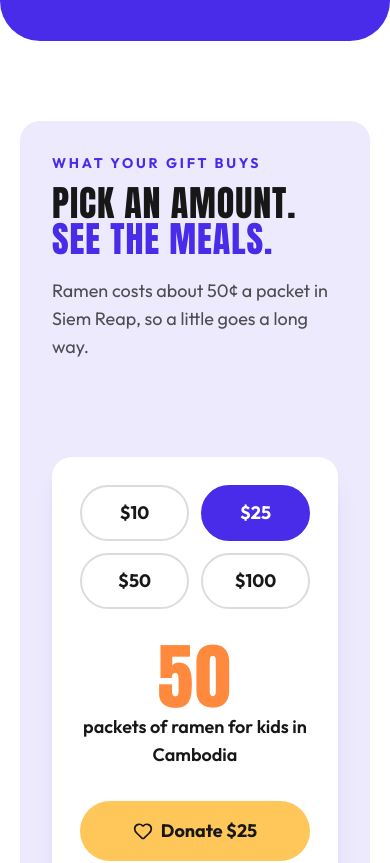
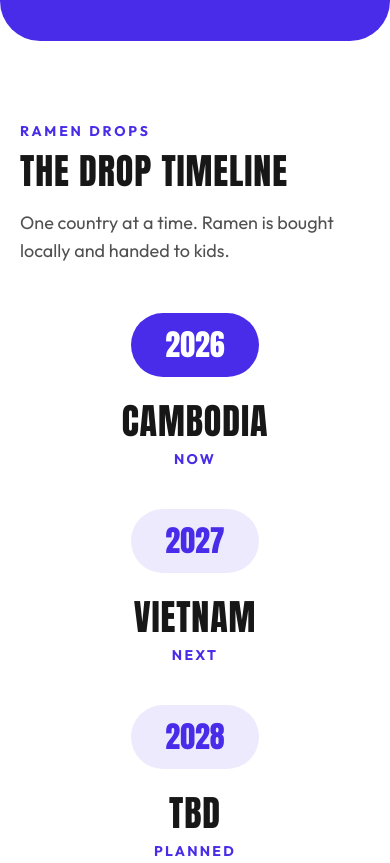
Before and after one commit to iampiotr/ramenrun, a React (Vite) app: page / in a window 390 px wide. Shown: the part 4201-5064 px from the top of the page. Built offline with nearby package versions, Linux system fonts and the light colour scheme.

Commit message:
Add the ramen drop timeline for 2026 through 2028.

```diff
--- a/src/App.tsx
+++ b/src/App.tsx
@@ -1,5 +1,6 @@
 import { Bio } from './components/Bio'
 import { Cause } from './components/Cause'
+import { Drops } from './components/Drops'
 import { Faq } from './components/Faq'
 import { FieldNotes } from './components/FieldNotes'
 import { FinalCta } from './components/FinalCta'
@@ -26,6 +27,7 @@ export default function App() {
         <ImpactStats />
         <Cause />
         <HowItWorks />
+        <Drops />
         <GiftCalculator />
         <Bio />
         <Gallery />
--- /dev/null
+++ b/src/components/Drops.tsx
@@ -0,0 +1,31 @@
+import { Section, SectionHeading } from './Section'
+import { drops } from '../content'
+
+export function Drops() {
+  return (
+    <Section id="drops">
+      <SectionHeading eyebrow={drops.eyebrow} title={drops.title} intro={drops.intro} />
+      <ol className="relative grid gap-10 md:grid-cols-3 md:gap-8">
+        <span
+          aria-hidden
+          className="absolute top-8 right-[16%] left-[16%] hidden h-1 rounded-full bg-brand/20 md:block"
+        />
+        {drops.stops.map((stop, index) => (
+          <li key={stop.year} className="relative text-center">
+            <div
+              className={`relative z-10 mx-auto inline-flex h-16 min-w-32 items-center justify-center rounded-full px-6 font-display text-3xl ${
+                index === 0 ? 'bg-brand text-white' : 'bg-lilac text-brand'
+              }`}
+            >
+              {stop.year}
+            </div>
+            <h3 className="mt-6 text-4xl">{stop.place}</h3>
+            <p className="mt-2 text-sm font-bold tracking-[0.16em] text-brand uppercase">
+              {stop.status}
+            </p>
+          </li>
+        ))}
+      </ol>
+    </Section>
+  )
+}
--- a/src/content.ts
+++ b/src/content.ts
@@ -10,6 +10,7 @@ export const site = {
 export const nav = [
   { label: 'The Cause', href: '#cause' },
   { label: 'How It Works', href: '#how' },
+  { label: 'Drops', href: '#drops' },
   { label: 'About Brandon', href: '#bio' },
   { label: 'Photos', href: '#gallery' },
   { label: 'FAQ', href: '#faq' },
@@ -60,6 +61,17 @@ export const howItWorks = {
       title: 'Kids eat',
       body: 'Packets go straight into the hands of kids and their families. I share photos and updates from every trip.',
     },
+  ],
+}
+
+export const drops = {
+  eyebrow: 'Ramen Drops',
+  title: 'The drop timeline',
+  intro: 'One country at a time. Ramen is bought locally and handed to kids.',
+  stops: [
+    { year: '2026', place: 'Cambodia', status: 'Now' },
+    { year: '2027', place: 'Vietnam', status: 'Next' },
+    { year: '2028', place: 'TBD', status: 'Planned' },
   ],
 }
 
```
